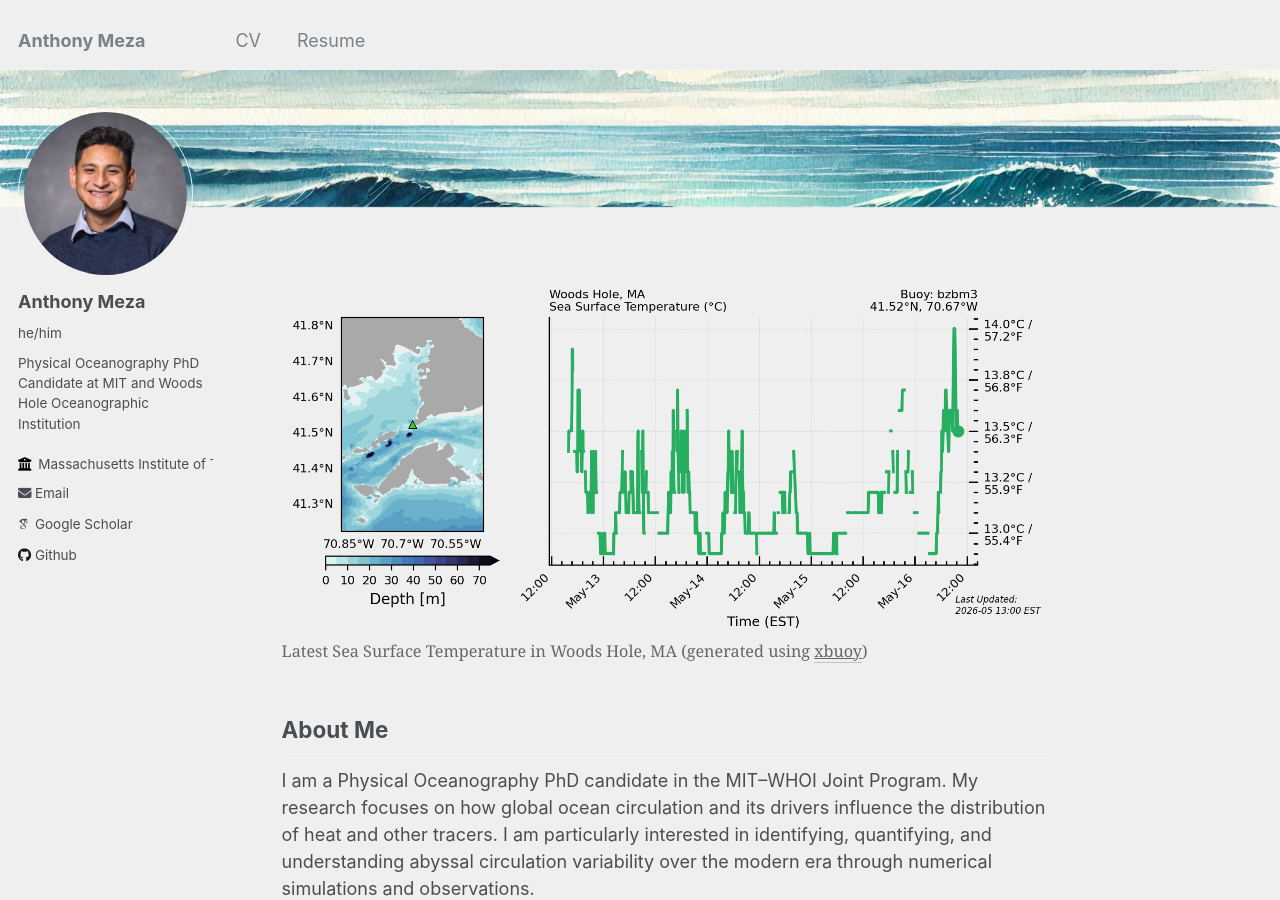
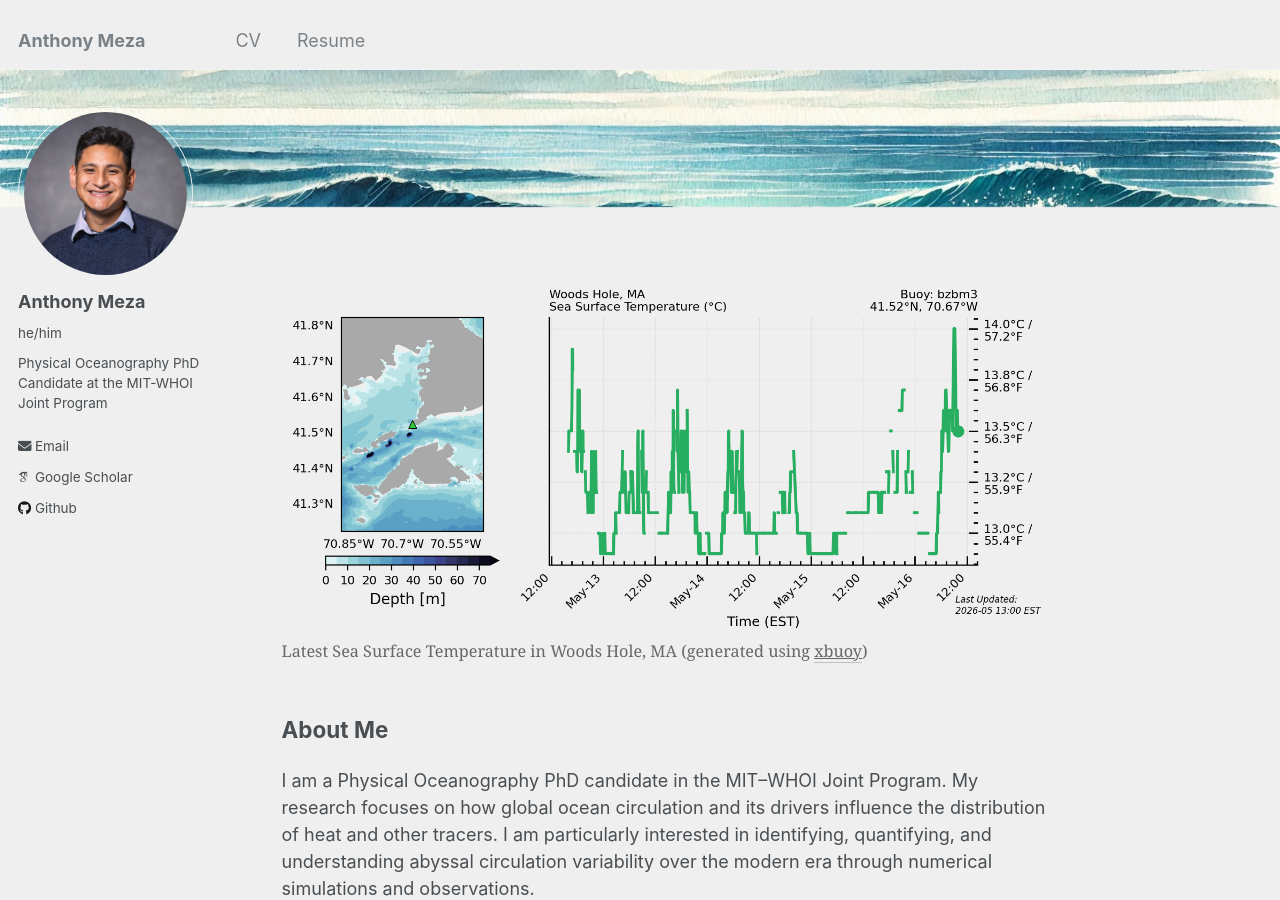
Before and after one commit to anthony-meza/anthony-meza.github.io, a Jekyll site: the page built from _pages/about.md, in a window 1280 px wide and 900 px high. Built offline with Jekyll 4.4.1, drawn with Linux system fonts in a browser that asks for light colours; some web fonts are replaced.

Commit message:
Update bio and employer information in config

```diff
--- a/_config.yml
+++ b/_config.yml
@@ -27,9 +27,9 @@ author:
   avatar           : "headshot.jpeg"
   name             : "Anthony Meza"
   pronouns         : "he/him"
-  bio              : "Physical Oceanography PhD Candidate at MIT and Woods Hole Oceanographic Institution"
+  bio              : "Physical Oceanography PhD Candidate at the MIT-WHOI Joint Program"
   location         : #"Earth"
-  employer         : "Massachusetts Institute of Technology / Woods Hole Oceanographic Institution"
+  employer         : #"Massachusetts Institute of Technology / Woods Hole Oceanographic Institution"
   uri              : # URL
   email            : "ameza@mit.edu"
 
```
